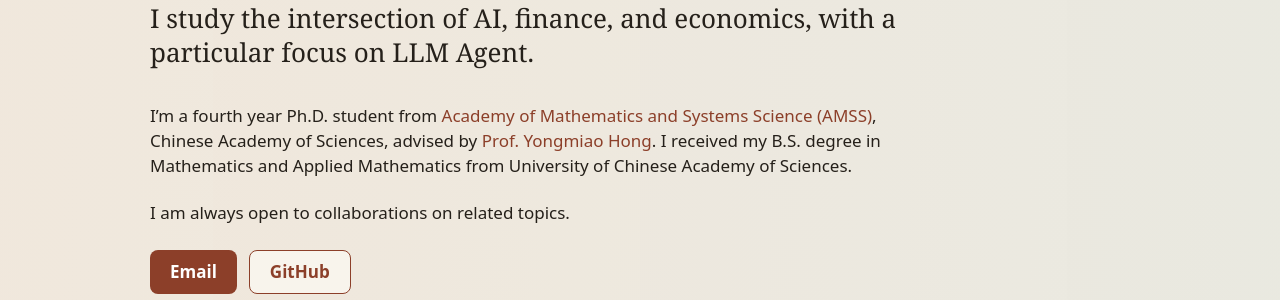
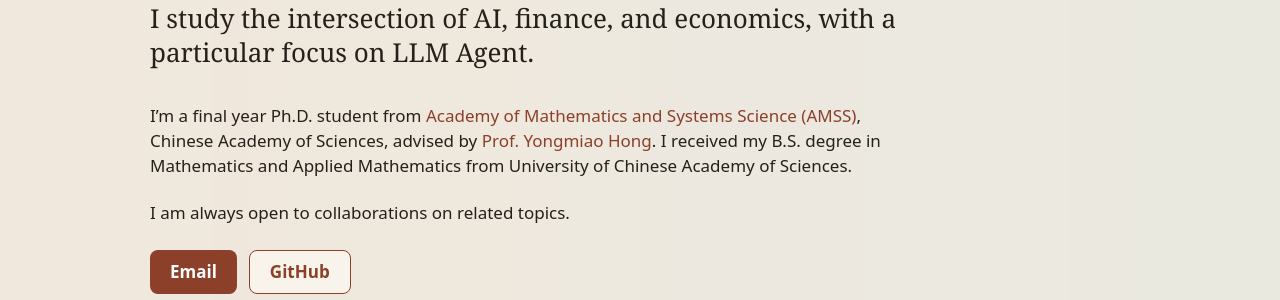
Before and after one commit to 1mycell/1mycell.github.io, a Jekyll site: the page built from _pages/about.md, in a window 1280 px wide and 1400 px high. Shown: the part 301-601 px from the top of the window. Built offline with Jekyll 4.4.1, drawn with Linux system fonts in a browser that asks for light colours; a script that is not in the unit is left out; some of the changed text lies outside the part shown.

Commit message:
update info

```diff
--- a/_pages/about.md
+++ b/_pages/about.md
@@ -15,7 +15,7 @@ redirect_from:
 
 <p class="home-lead">I study the intersection of AI, finance, and economics, with a particular focus on LLM Agent.</p>
 
-I'm a fourth year Ph.D. student from [Academy of Mathematics and Systems Science (AMSS)](http://english.amss.cas.cn), Chinese Academy of Sciences, advised by [Prof. Yongmiao Hong](https://people.ucas.edu.cn/~ymhong?language=en). I received my B.S. degree in Mathematics and Applied Mathematics from University of Chinese Academy of Sciences.
+I'm a final year Ph.D. student from [Academy of Mathematics and Systems Science (AMSS)](http://english.amss.cas.cn), Chinese Academy of Sciences, advised by [Prof. Yongmiao Hong](https://people.ucas.edu.cn/~ymhong?language=en). I received my B.S. degree in Mathematics and Applied Mathematics from University of Chinese Academy of Sciences.
 
 I am always open to collaborations on related topics.
 
@@ -50,7 +50,7 @@ I am always open to collaborations on related topics.
 ### When Large Language Model Meets Economic News: Advancing Narrative-Driven Macroeconomic Forecasting and Nowcasting
 
 <p class="publication-authors"><a href="https://people.ucas.ac.cn/~ymhong">Yongmiao Hong</a>, <strong>Yue Wu</strong>, <a href="https://shiqi-ye.com/">Shiqi Ye</a><sup title="Corresponding author">*</sup>.</p>
-<p class="publication-status publication-status--award"><span class="publication-status__label">Best Student Presentation Award</span>, 45th International Symposium on Forecasting (ISF), 2025 (第45届国际预测大会，最佳学生报告奖).</p>
+<p class="publication-status publication-status--award"><span class="publication-status__label">Best Student Presentation Award</span>, 45th International Symposium on Forecasting (ISF), 2025 (第45届国际预测大会).</p>
 </article>
 
 <article class="research-card" markdown="1">
```
